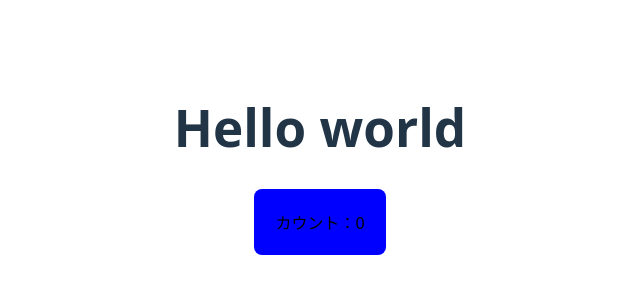
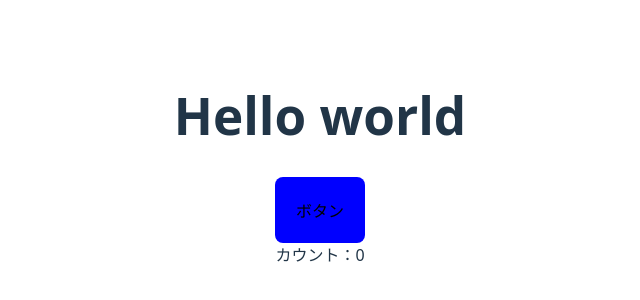
Before and after one commit to LibertyReman/react-fundamentals, a React (Vite) app: page / in a window 1280 px wide. Shown: the part 240-540 px from the top of the page, without its empty margins (320-960 px from the left). Built offline with nearby package versions, Linux system fonts and the light colour scheme.

Commit message:
useStateを使ったButtonカウント用の状態管理をDisplayコンポーネントへ分離

```diff
--- a/src/App.jsx
+++ b/src/App.jsx
@@ -1,6 +1,7 @@
 import {useState} from "react"
 import './App.css'
 import Button from './components/Button/Button'
+import Display from './components/Display/Display'
 
 function App() {
   // 状態を持たせたい変数とそれを更新する関数を定義
@@ -18,8 +19,9 @@ function App() {
       <h1>Hello world</h1>
       {/* 値の場合は{}が必要 */}
       <Button type="submit" disabled={false} onClick={handleClick}>
-        カウント：{count}
+        ボタン
       </Button>
+      <Display count={count} />
     </>
   )
 }
--- /dev/null
+++ b/src/components/Display/Display.jsx
@@ -0,0 +1,9 @@
+function Display(props){
+  return (
+    <div>
+      カウント：{props.count}
+    </div>
+  )
+}
+
+export default Display
```
